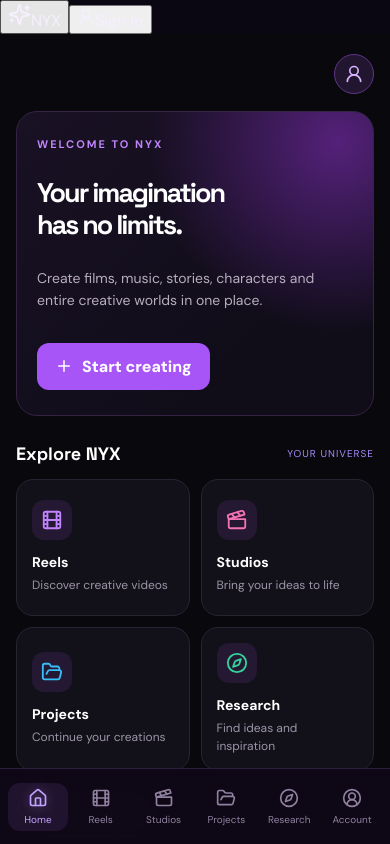
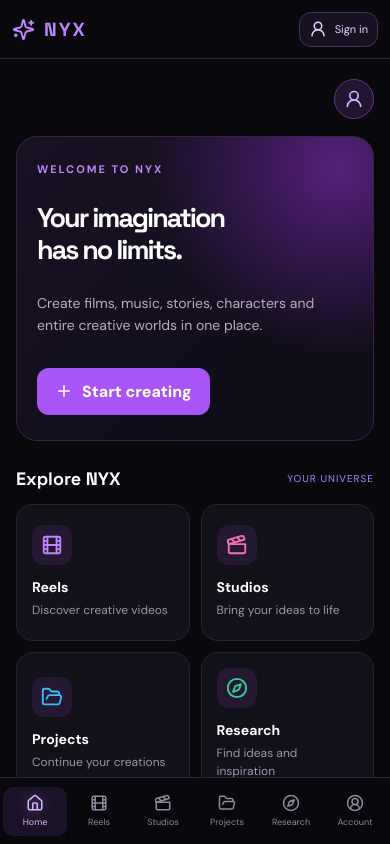
Before and after one commit to j64134303-code/nyx-creative--universe, a React (Vite) app: page / in a window 390 px wide. Shown: the top 844 px of the page. Built offline with nearby package versions, Linux system fonts and the light colour scheme.

Commit message:
Update index.css
Polish Nyx responsive layout and navigation

```diff
--- a/src/index.css
+++ b/src/index.css
@@ -1299,3 +1299,475 @@ p { color: var(--muted); line-height: 1.7; }
     height: 18px;
   }
 }
+
+/* =====================================
+   NYX CURRENT APP LAYOUT
+===================================== */
+
+.nyx-app {
+  min-height: 100vh;
+  padding-bottom: calc(100px + env(safe-area-inset-bottom));
+  background: #08080d;
+  color: #f5f0ff;
+}
+
+/* TOP HEADER */
+
+.nyx-topbar {
+  position: relative;
+  z-index: 10;
+  display: flex;
+  align-items: center;
+  justify-content: space-between;
+  gap: 14px;
+  width: 100%;
+  min-height: 64px;
+  padding: 10px 17px;
+  background: #08080d;
+  border-bottom: 1px solid #292331;
+}
+
+.nyx-brand {
+  display: flex;
+  align-items: center;
+  gap: 9px;
+  padding: 5px 0;
+  border: 0;
+  background: transparent;
+  color: #c084fc;
+  font-family: 'Space Grotesk', sans-serif;
+  font-size: 21px;
+  font-weight: 800;
+  letter-spacing: 2px;
+}
+
+.nyx-account-button {
+  display: inline-flex;
+  align-items: center;
+  justify-content: center;
+  gap: 8px;
+  min-height: 38px;
+  padding: 8px 12px;
+  border: 1px solid #49315f;
+  border-radius: 12px;
+  background: #171020;
+  color: #e9d5ff;
+  font-size: 12px;
+  white-space: nowrap;
+}
+
+.nyx-topbar-title {
+  display: flex;
+  flex: 1;
+  align-items: center;
+  gap: 10px;
+  min-width: 0;
+  color: #e9d5ff;
+  font-weight: 700;
+}
+
+/* MAIN PAGES */
+
+.nyx-page-content {
+  width: min(1100px, 100%);
+  min-height: 65vh;
+  margin: 0 auto;
+  padding: 25px 17px 40px;
+  background: #08080d;
+}
+
+.nyx-page-content h1 {
+  margin: 8px 0;
+  font-size: clamp(24px, 5vw, 32px);
+}
+
+.nyx-page-content > p {
+  margin: 5px 0 22px;
+  color: #a99bb9;
+  font-size: 13px;
+}
+
+.nyx-search-input,
+.nyx-auth-card input {
+  width: 100%;
+  min-height: 45px;
+  padding: 11px 14px;
+  border: 1px solid #352344;
+  border-radius: 12px;
+  background: #121119;
+  color: #f5efff;
+  outline: none;
+}
+
+.nyx-search-input {
+  margin: 12px 0 20px;
+}
+
+.nyx-search-input:focus,
+.nyx-auth-card input:focus {
+  border-color: #a855f7;
+}
+
+.nyx-studio-grid {
+  display: grid;
+  grid-template-columns: repeat(2, minmax(0, 1fr));
+  gap: 12px;
+}
+
+.nyx-studio-card {
+  min-height: 175px;
+  padding: 15px;
+  border: 1px solid #30243d;
+  border-radius: 16px;
+  background: #121119;
+}
+
+.nyx-studio-card:hover {
+  border-color: #9b68ed;
+  background: #191323;
+}
+
+.nyx-studio-icon {
+  display: grid;
+  width: 42px;
+  height: 42px;
+  margin-bottom: 12px;
+  place-items: center;
+  border-radius: 12px;
+  background: #241832;
+}
+
+.nyx-studio-name {
+  font-size: 14px;
+  font-weight: 700;
+}
+
+.nyx-studio-description {
+  margin-top: 7px;
+  color: #a99bb9;
+  font-size: 11px;
+  line-height: 1.5;
+}
+
+.nyx-studio-open {
+  display: flex;
+  align-items: center;
+  gap: 5px;
+  margin-top: auto;
+  padding-top: 12px;
+  color: #c084fc;
+  font-size: 11px;
+}
+
+/* SIX-ITEM BOTTOM NAVIGATION */
+
+.nyx-bottom-nav {
+  position: fixed;
+  right: 0;
+  bottom: 0;
+  left: 0;
+  z-index: 100;
+  display: grid;
+  grid-template-columns: repeat(6, minmax(0, 1fr));
+  align-items: center;
+  gap: 0;
+  min-height: 70px;
+  padding: 7px 5px calc(7px + env(safe-area-inset-bottom));
+  border-top: 1px solid #30243d;
+  background: rgba(8, 8, 13, .98);
+  backdrop-filter: blur(18px);
+}
+
+.nyx-bottom-nav .nyx-nav-item {
+  display: flex;
+  flex-direction: column;
+  align-items: center;
+  justify-content: center;
+  gap: 5px;
+  width: 100%;
+  min-width: 0;
+  min-height: 49px;
+  padding: 5px 1px;
+  border: 0;
+  border-radius: 10px;
+  background: transparent;
+  color: #93869f;
+  font-size: 10px;
+  white-space: nowrap;
+}
+
+.nyx-bottom-nav .nyx-nav-item svg {
+  flex-shrink: 0;
+  width: 19px;
+  height: 19px;
+}
+
+.nyx-bottom-nav .nyx-nav-item.active {
+  background: #1b1229;
+  color: #d8b4fe;
+}
+
+.nyx-bottom-nav .nyx-nav-item:hover {
+  color: #fff;
+}
+
+/* ACCOUNT AND SETTINGS */
+
+.nyx-account-card,
+.nyx-settings-item,
+.nyx-project-item {
+  display: flex;
+  align-items: center;
+  gap: 13px;
+  margin: 12px 0;
+  padding: 15px;
+  border: 1px solid #30243d;
+  border-radius: 14px;
+  background: #121119;
+  color: #f5efff;
+}
+
+.nyx-account-avatar {
+  display: grid;
+  width: 48px;
+  height: 48px;
+  flex-shrink: 0;
+  place-items: center;
+  border-radius: 15px;
+  background: #291a3b;
+  color: #d8b4fe;
+}
+
+.nyx-account-card p {
+  margin: 4px 0 0;
+  font-size: 12px;
+}
+
+.nyx-settings-item span,
+.nyx-project-item span {
+  display: flex;
+  flex-direction: column;
+  gap: 5px;
+  min-width: 0;
+}
+
+.nyx-settings-item small,
+.nyx-project-item small {
+  color: #a99bb9;
+  font-size: 11px;
+}
+
+.nyx-action-button {
+  display: flex;
+  align-items: center;
+  gap: 10px;
+  width: 100%;
+  min-height: 46px;
+  margin: 10px 0;
+  padding: 12px 15px;
+  border: 1px solid #352344;
+  border-radius: 12px;
+  background: #171020;
+  color: #e9d5ff;
+  text-align: left;
+}
+
+/* REELS */
+
+.nyx-page-title {
+  display: flex;
+  align-items: center;
+  gap: 10px;
+  color: #c084fc;
+}
+
+.nyx-empty-chat {
+  display: flex;
+  flex-direction: column;
+  align-items: center;
+  justify-content: center;
+  gap: 9px;
+  min-height: 220px;
+  margin: 20px 0;
+  padding: 22px;
+  border: 1px solid #30243d;
+  border-radius: 17px;
+  background: #121119;
+  text-align: center;
+}
+
+.nyx-empty-chat svg {
+  color: #c084fc;
+}
+
+.nyx-empty-chat h3 {
+  margin: 5px 0;
+}
+
+.nyx-empty-chat p {
+  max-width: 420px;
+  font-size: 12px;
+}
+
+/* CHAT HEADER */
+
+.nyx-back-button,
+.nyx-icon-button {
+  display: inline-flex;
+  align-items: center;
+  justify-content: center;
+  gap: 7px;
+  min-width: 38px;
+  min-height: 38px;
+  padding: 8px;
+  border: 1px solid #352344;
+  border-radius: 11px;
+  background: #171020;
+  color: #e9d5ff;
+}
+
+.nyx-chat-sidebar {
+  min-width: 0;
+  padding: 14px;
+  border: 1px solid #30243d;
+  border-radius: 15px;
+  background: #121119;
+}
+
+.nyx-chat-sidebar h3 {
+  font-size: 14px;
+}
+
+.nyx-chat-sidebar > button {
+  display: flex;
+  align-items: center;
+  gap: 8px;
+  width: 100%;
+  padding: 10px;
+  border: 1px solid #49315f;
+  border-radius: 10px;
+  background: #21152f;
+  color: #e9d5ff;
+}
+
+.nyx-chat-heading {
+  padding: 15px;
+  border-bottom: 1px solid #30243d;
+}
+
+.nyx-chat-heading h2 {
+  margin: 0;
+  font-size: 18px;
+}
+
+.nyx-chat-heading p {
+  margin: 5px 0 0;
+  font-size: 12px;
+}
+
+.nyx-service-note {
+  padding: 0 12px 10px;
+  color: #82758e;
+  font-size: 10px;
+  text-align: center;
+}
+
+/* AUTHENTICATION */
+
+.nyx-auth-page {
+  display: grid;
+  min-height: 80vh;
+  align-content: center;
+  justify-items: center;
+  padding: 20px;
+}
+
+.nyx-auth-card {
+  display: flex;
+  flex-direction: column;
+  gap: 13px;
+  width: min(420px, 100%);
+  padding: 25px;
+  border: 1px solid #352344;
+  border-radius: 20px;
+  background: #121119;
+}
+
+.nyx-auth-card > svg {
+  color: #c084fc;
+}
+
+.nyx-auth-card h1,
+.nyx-auth-card p {
+  margin: 0;
+}
+
+.nyx-auth-card form {
+  display: flex;
+  flex-direction: column;
+  gap: 12px;
+}
+
+.nyx-auth-card form button {
+  min-height: 45px;
+  border: 0;
+  border-radius: 12px;
+  background: #8b5cf6;
+  color: white;
+  font-weight: 700;
+}
+
+.nyx-text-button {
+  border: 0;
+  background: transparent;
+  color: #c084fc;
+  font-size: 12px;
+}
+
+/* MOBILE */
+
+@media (max-width: 420px) {
+  .nyx-topbar {
+    min-height: 59px;
+    padding: 8px 12px;
+  }
+
+  .nyx-brand {
+    font-size: 19px;
+  }
+
+  .nyx-account-button {
+    min-height: 35px;
+    padding: 7px 9px;
+    font-size: 11px;
+  }
+
+  .nyx-page-content {
+    padding-right: 13px;
+    padding-left: 13px;
+  }
+
+  .nyx-studio-grid {
+    gap: 9px;
+  }
+
+  .nyx-studio-card {
+    padding: 12px;
+  }
+
+  .nyx-bottom-nav {
+    min-height: 67px;
+    padding-right: 3px;
+    padding-left: 3px;
+  }
+
+  .nyx-bottom-nav .nyx-nav-item {
+    gap: 4px;
+    font-size: 9px;
+  }
+
+  .nyx-bottom-nav .nyx-nav-item svg {
+    width: 18px;
+    height: 18px;
+  }
+}
```
